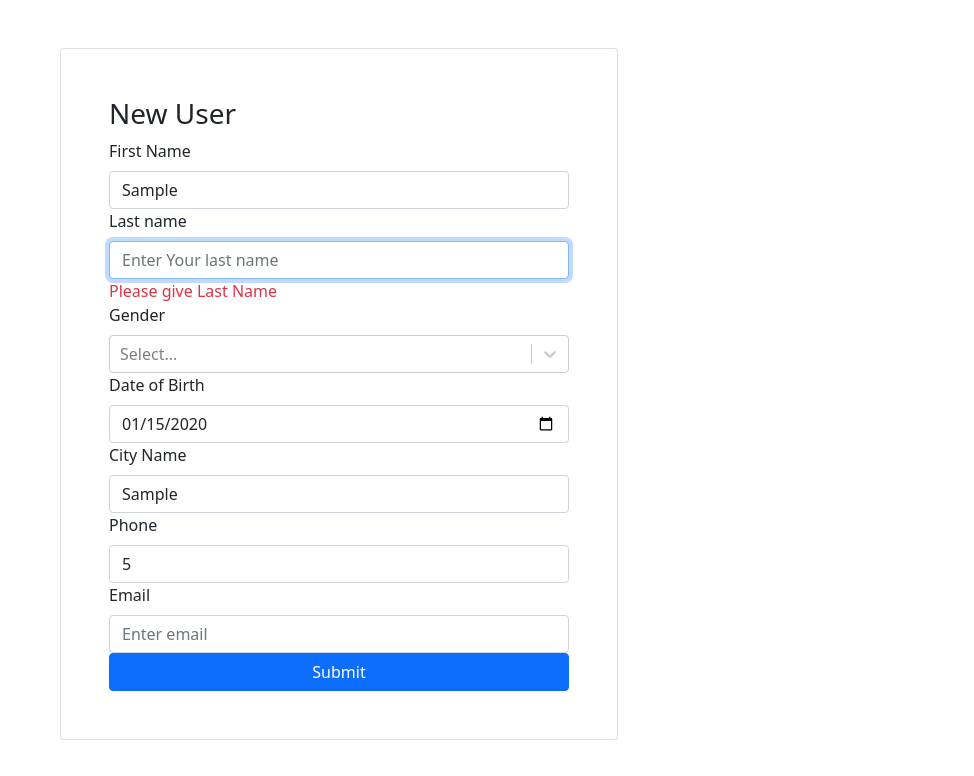
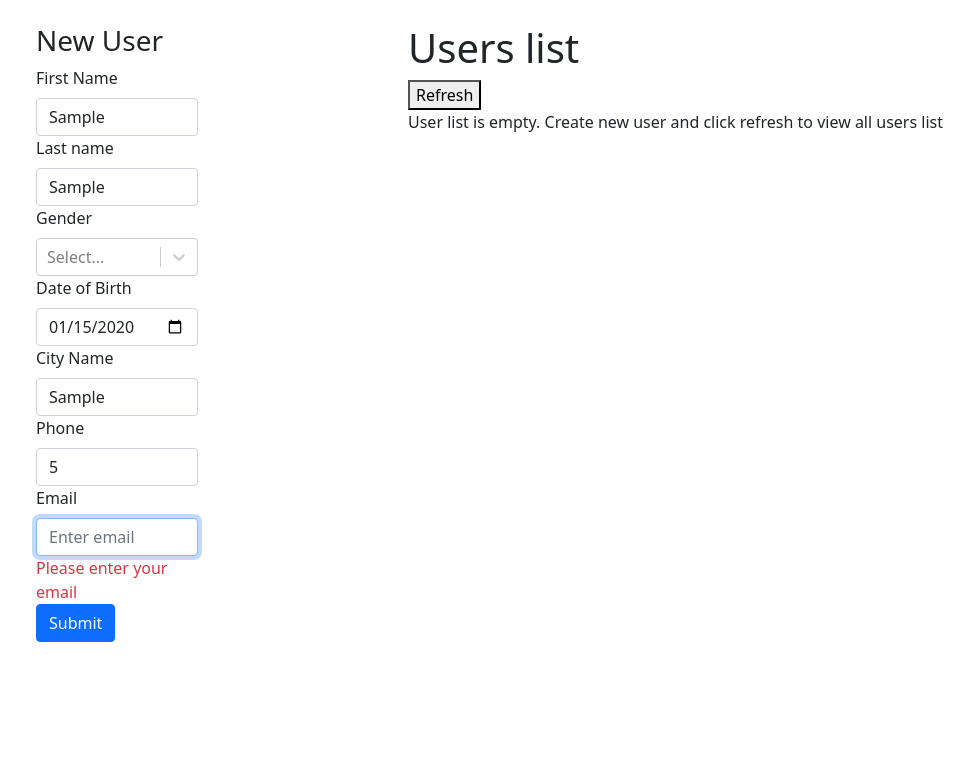
Before and after one commit to MdZahidulIslam-Bismi/user-app, a React (Create React App) app: page / in a window 1280 px wide. Both pictures are taken after typing "Sample", "Sample", "Sample", "2020-01-15", "Sample", "5" into the empty fields and a click on the button "Submit". Shown: the top 776 px of the page, without its empty margins (70-1044 px from the left). Built offline with nearby package versions, Linux system fonts and the light colour scheme.

Commit message:
Fourth commit

```diff
--- a/package.json
+++ b/package.json
@@ -8,11 +8,13 @@
     "@testing-library/user-event": "^13.5.0",
     "bootstrap": "^5.1.0",
     "font-awesome": "^4.7.0",
+    "mdb-react-ui-kit": "^2.4.0",
     "react": "^17.0.2",
     "react-bootstrap": "^2.0.0-rc.1",
     "react-calendar": "^3.7.0",
     "react-dom": "^17.0.2",
     "react-hook-form": "^7.27.1",
+    "react-phone-number-input": "^3.1.46",
     "react-scripts": "5.0.0",
     "react-select": "^5.2.2",
     "web-vitals": "^2.1.4"
--- a/src/components/user/User.jsx
+++ b/src/components/user/User.jsx
@@ -1,64 +1,34 @@
-import React, {useState} from "react";
+import React  from "react";
 import './user.css'
-import {Form, Button} from 'react-bootstrap';
+import { Form, Button } from 'react-bootstrap';
 import Select from 'react-select';
-import { useForm } from "react-hook-form";
+import { Controller, useForm } from "react-hook-form";
 
-const User = ({lavel = 'New User'}) =>{
+const User = ({ lavel = 'New User' }) => {
 
-      const { register, handleSubmit, watch, formState: { errors } } = useForm();
+  const { register, handleSubmit, watch, control, formState: { errors } } = useForm();
 
-      const [firstName,setFirstName]        = useState('');
-      const [lastName,setLastName]          = useState('');
-      const [gender,setGender]              = useState('');
-      const [dateOfBirth,setDateOfBirth]    = useState('');
-      const [cityName,setCityName]          = useState('');
-      const [phoneNumber,setPhoneNumber]    = useState('');
-      const [emailAddress,setEmailAddress]  = useState('');
   const options = [
     { value: 'Male', label: 'Male' },
     { value: 'Female', label: 'Female' },
     { value: 'Others', label: 'Others' },
   ]
-      const changeInput = (stateName, stateValue)=>{
-        switch(stateName){
-          case "firstName":
-            setFirstName(stateValue);
-            break;
 
-          case "lastName":
-            setLastName(stateValue);
-            break;
-          case "gender":
-            setGender(stateValue);
-              break;
-          case "dateOfBirth":
-            setDateOfBirth(stateValue);
-              break;
-          case "cityName":
-            setCityName(stateValue);
-              break;
-          case "phoneNumber":
-            setPhoneNumber(stateValue);
-              break;
-          case "emailAddress":
-            setEmailAddress(stateValue);
-              break;
-            default:
-              break;
+  const onSubmitUserForm = (data) => {
+     console.log(data)
+    const usersArray = JSON.parse(window.localStorage.getItem('users'));
 
+    if (usersArray && Array.isArray(usersArray)) {
+      usersArray.push(data);
+      window.localStorage.setItem('users', JSON.stringify(usersArray))
+    }else{
+      window.localStorage.setItem('users', JSON.stringify([data]))
+    }
   }
 
-      }
-
-      const  onSubmitUserForm = () => {
-        alert('submitting user data')
-      }
-      console.log(firstName,  lastName, gender, dateOfBirth, cityName, phoneNumber, emailAddress);
-
-    return(
+  return (
     <div>
-        <Form className = "card card-body p-5 m-5"  onSubmit={handleSubmit(onSubmitUserForm)} >
+      <Form onSubmit={handleSubmit((data) => onSubmitUserForm(data))} >
         <h3>{lavel}</h3>
 
         <Form.Group controlId="firstName">
@@ -66,22 +36,22 @@ const User = ({lavel = 'New User'}) =>{
           <Form.Control
             type="text"
             placeholder="Enter your first name"
-
-          onChange={e=>changeInput("firstName", e.target.value)}
             {...register("firstName", {
               required: true,
-             maxLength:50,
-             minLength:2
+              minLength: 2,
+              maxLength: 50,
           })}
           />
+
           {
             errors.firstName &&
             <span className="text-danger">
-                        { errors.firstName.type === 'required' && 'Please give First Name' }
-                        { errors.firstName.type === 'minLength' && 'Please give First Name minimum of 2 characters' }
-                        { errors.firstName.type === 'maxLength' && 'Please give First Name maximum of 50 characters' }
+              {errors.firstName.type === 'required' && 'Please give First Name'}
+              {errors.firstName.type === 'minLength' && 'Please give First Name minimum of 2 characters'}
+              {errors.firstName.type === 'maxLength' && 'Please give First Name maximum of 50 characters'}
             </span>
           }
+
         </Form.Group>
 
         <Form.Group controlId="lastName">
@@ -89,30 +59,41 @@ const User = ({lavel = 'New User'}) =>{
           <Form.Control
             type="text"
             placeholder="Enter Your last name"
-          value={lastName}
-          onChange={e=>changeInput("lastName", e.target.value)}
+            className={ errors.lastName && 'is-invalid' }
             {...register("lastName", {
               required: true,
-            maxLength:50,
-            minLength:2
+              minLength: 2,
+              maxLength: 50,
           })}
           />
-      { errors.lastName &&
+
+          {errors.lastName &&
             <span className="text-danger">
-                        { errors.lastName.type === 'required' && 'Please give Last Name' }
-                        { errors.lastName.type === 'minLength' && 'Please give Last Name minimum of 5 characters' }
-                        { errors.lastName.type === 'maxLength' && 'Please give Last Name maximum of 50 characters' }
+              {errors.lastName.type === 'required' && 'Please give Last Name'}
+              {errors.lastName.type === 'minLength' && 'Please give Last Name minimum of 5 characters'}
+              {errors.lastName.type === 'maxLength' && 'Please give Last Name maximum of 50 characters'}
             </span>
           }
         </Form.Group>
 
         <Form.Group controlId="gender">
           <Form.Label>Gender</Form.Label>
+          <Controller
+            control={control}
+            name="gender"
+            render={({ field: { onChange, value, name, ref } }) => (
               <Select
+                inputRef={ref}
                 options={options}
                 isClearable={true}
-          onChange={value=>changeInput("gender", value) }
+                value={value}
+                name={name}
+                onChange={onChange}
               />
+            )}
+          >
+
+          </Controller>
         </Form.Group>
 
         <Form.Group controlId="dateOfBirth">
@@ -120,8 +101,9 @@ const User = ({lavel = 'New User'}) =>{
           <Form.Control
             type="date"
             placeholder="Enter your date of birth"
-          value={dateOfBirth}
-          onChange={e=>changeInput("dateOfBirth", e.target.value)}
+            {...register("date",  {
+              required: true,
+          })}
           />
         </Form.Group>
 
@@ -129,9 +111,8 @@ const User = ({lavel = 'New User'}) =>{
           <Form.Label>City Name</Form.Label>
           <Form.Control
             type="CityName"
-          placeholder="City name"
-          value={cityName}
-          onChange={e=>setCityName(e.target.value)}
+            placeholder="City Name"
+            {...register("cityName")}
           />
         </Form.Group>
 
@@ -140,19 +121,32 @@ const User = ({lavel = 'New User'}) =>{
           <Form.Control
             type="number"
             placeholder="+8801"
-          value={phoneNumber}
-          onChange={e=>changeInput("phoneNumber", e.target.value)}
+            {...register("phoneNumber")}
           />
         </Form.Group>
 
-    <Form.Group  controlId="emailAddress">
+        <Form.Group controlId="emailAddress">
           <Form.Label>Email</Form.Label>
           <Form.Control
             type="email"
             placeholder="Enter email"
-          value={emailAddress}
-          onChange={e=>changeInput("emailAddress", e.target.value)}
+            {...register("email",{
+               required: "Enter your e-mail",
+            pattern: {
+              value: /^[A-Z0-9._%+-]+@[A-Z0-9.-]+\.[A-Z]{2,4}$/i,
+
+            },
+          })}
           />
+             {
+            errors.email &&
+            <span className="text-danger">
+              {errors.email.type === 'required' && 'Please enter your email'}
+              {errors.email.type === 'minLength' && 'Please give First Name minimum of 2 characters'}
+              {errors.email.type === 'maxLength' && 'Please give First Name maximum of 50 characters'}
+            </span>
+          }
+
         </Form.Group>
         <Button variant="primary" type="submit">
           Submit
--- /dev/null
+++ b/src/components/user/UserList.jsx
@@ -0,0 +1,79 @@
+import React, { useEffect, useState } from 'react'
+
+function UserList() {
+    const [users, setUsers] = useState([]);
+
+    const getUsersArray = () => {
+        try {
+            const usersArray = JSON.parse(window.localStorage.getItem('users'));
+            if (usersArray && Array.isArray(usersArray)) {
+                setUsers(usersArray)
+            }
+        } catch (err) {
+            console.log(err);
+        }
+    }
+    useEffect(() => {
+        getUsersArray();
+    }, [])
+    return (
+        <div>
+            <h1>Users list</h1>
+            <button onClick={() => getUsersArray()}>Refresh</button>
+            {
+                users.length
+                ? users.map((user, index) => (
+                    <div key={index}>
+                         {/* <li>
+                            {user.firstName} {user.lastName}
+                        </li>
+                        <li>
+                            {user.gender}
+                        </li>
+                        <li>
+                            {user.date}
+                        </li>
+                        <li>
+                            {user.cityName}
+                        </li>
+                        <li>
+                            {user.phoneNumber}
+                        </li>
+                        <li>
+                            {user.email}
+                        </li> */}
+
+    <table id="example" class="table table-striped table-bordered" >
+        <thead>
+            <tr>
+                <th>Name</th>
+                <th>Gender</th>
+                <th>Date</th>
+                <th>City Name</th>
+                <th>Phone Number</th>
+                <th>Email</th>
+            </tr>
+        </thead>
+        <tbody>
+            <tr>
+                <td>  {user.firstName} {user.lastName}</td>
+                <td></td>
+                <td>  {user.date}</td>
+                <td>{user.cityName}</td>
+                <td>{user.phoneNumber}</td>
+                <td>{user.email}</td>
+            </tr>
+        </tbody>
+        <tfoot>
+
+        </tfoot>
+    </table>
+</div>
+                ))
+                : <p>User list is empty. Create new user and click refresh to view all users list</p>
+            }
+        </div>
+    )
+}
+
+export default UserList
--- a/src/views/UserContainer.jsx
+++ b/src/views/UserContainer.jsx
@@ -1,11 +1,20 @@
 import React from 'react';
+import { Col, Container, Row } from 'react-bootstrap';
 import User from "../components/user/User"
+import UserList from '../components/user/UserList';
 
 const UserCntainer = () =>{
     return(
-        <div>
-            <User/>
-        </div>
+        <Container>
+            <Row>
+                <Col className='p-4' sm={12} md={4}>
+                    <User />
+                </Col>
+                <Col className='p-4' sm={12} md={8}>
+                    <UserList />
+                </Col>
+            </Row>
+        </Container>
     )
 }
 export default UserCntainer;
```
Also changed, not shown: 1 other file (tests, documents, lock files or other folders). Lines whose indentation alone changed are shown as unchanged.
